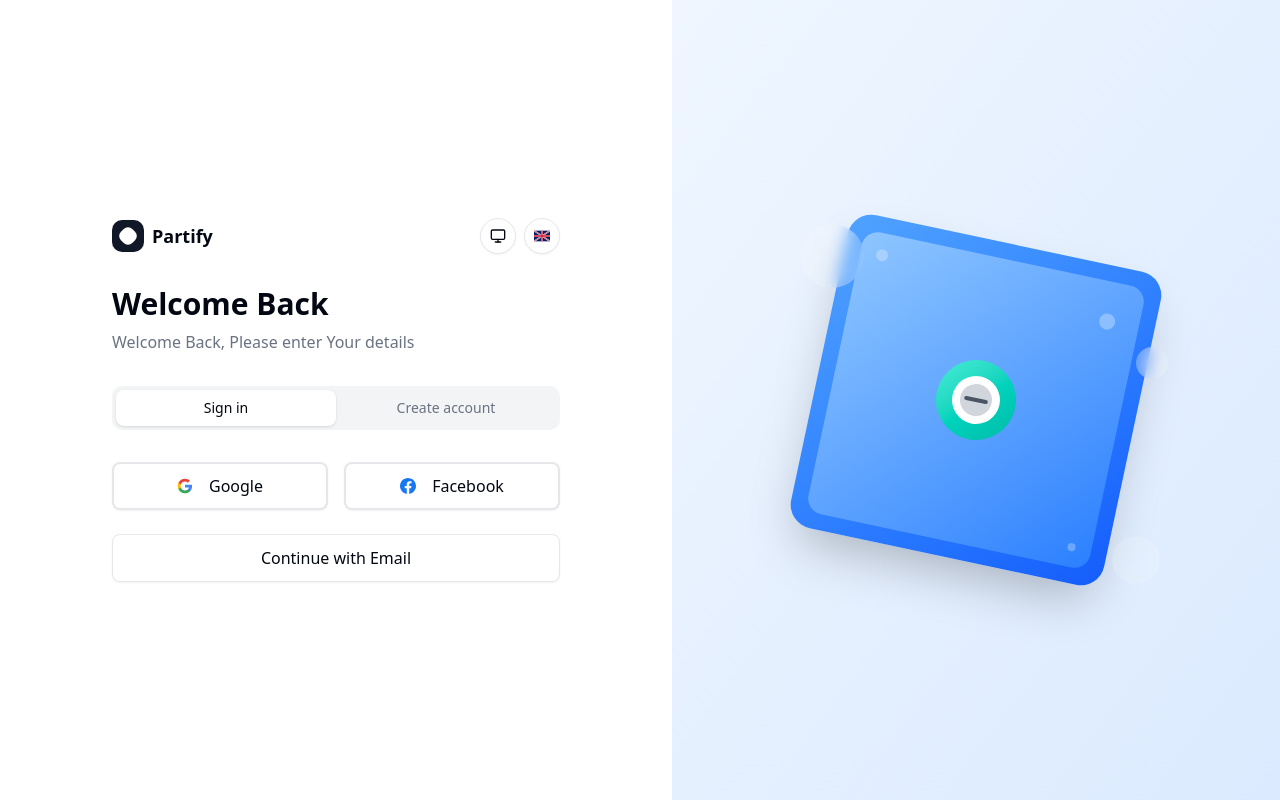
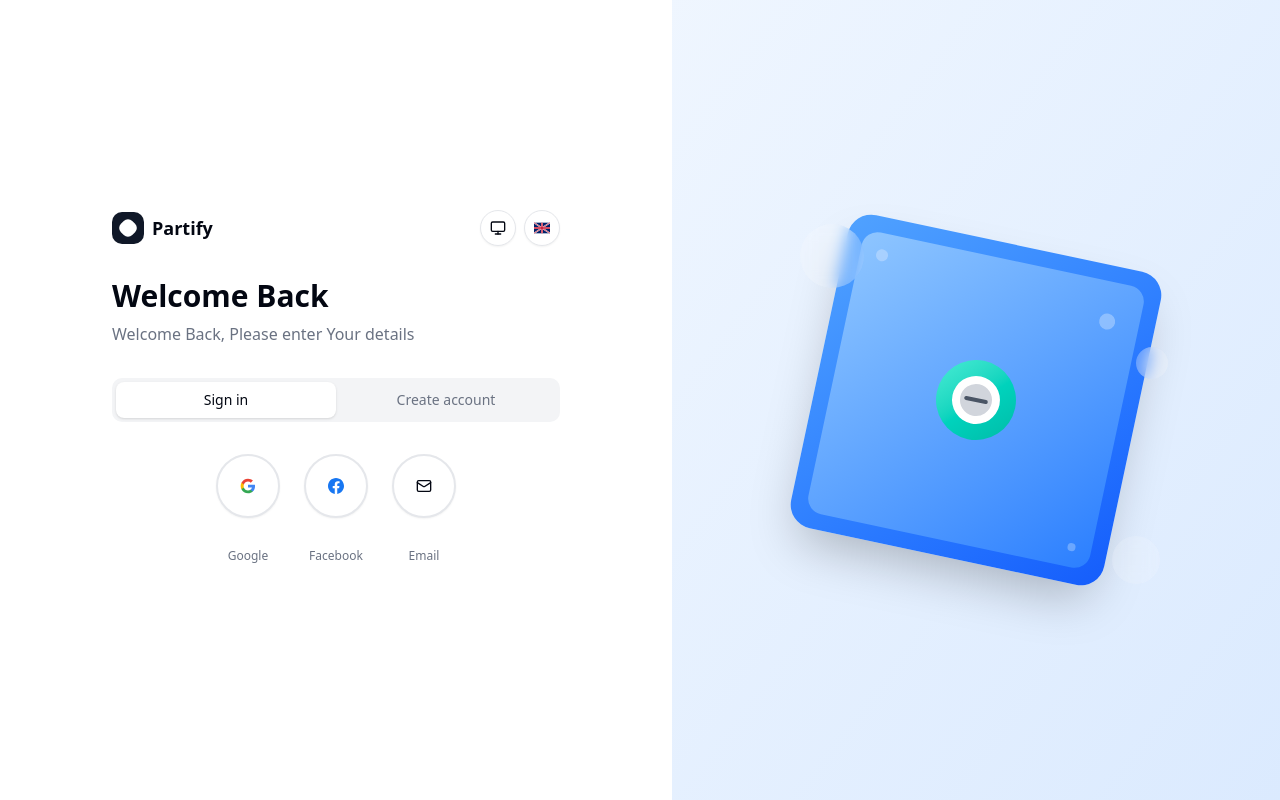
Before and after one commit to BigFishIta/partify, a Next.js app: page /auth in a window 1280 px wide. Built offline with nearby package versions, Linux system fonts and the light colour scheme.

Commit message:
Circular Icon Buttons for Social and Email Auth

```diff
--- a/src/components/auth/AuthPage.tsx
+++ b/src/components/auth/AuthPage.tsx
@@ -8,6 +8,7 @@ import { LocaleSelector } from "@/components/LocaleSelector"
 import { useTranslation } from "@/contexts/LocaleContext"
 import { Button } from "@/components/ui/button"
 import { EmailDialog } from "./EmailDialog"
+import { Mail } from "lucide-react"
 
 export function AuthPage() {
   const [mode, setMode] = useState<"login" | "signup">("login")
@@ -99,24 +100,35 @@ export function AuthPage() {
             </button>
           </div>
 
-          {/* Primary Social Login */}
-          <div className="space-y-4 mb-6">
-            <div className="grid grid-cols-2 gap-4">
-              <SocialButton provider="google" variant="primary" />
-              <SocialButton provider="facebook" variant="primary" />
+          {/* Circular Icon Buttons */}
+          <div className="space-y-6 mb-6">
+            <div className="flex justify-center gap-6">
+              <SocialButton provider="google" variant="circular" />
+              <SocialButton provider="facebook" variant="circular" />
+              <Button
+                type="button"
+                variant="outline"
+                size="icon"
+                onClick={() => setShowEmailDialog(true)}
+                className="w-16 h-16 rounded-full border-2 hover:scale-105 transition-all duration-200 hover:border-primary hover:bg-primary/5"
+                aria-label={t('auth.continueWithEmail')}
+              >
+                <Mail className="h-6 w-6" />
+              </Button>
             </div>
-          </div>
 
-          {/* Email/Password Button */}
-          <div className="space-y-4">
-            <Button
-              type="button"
-              variant="outline"
-              onClick={() => setShowEmailDialog(true)}
-              className="w-full h-12 text-base font-medium"
-            >
-              {t('auth.continueWithEmail')}
-            </Button>
+            {/* Labels */}
+            <div className="flex justify-center gap-6">
+              <div className="w-16 text-center">
+                <span className="text-xs text-muted-foreground">Google</span>
+              </div>
+              <div className="w-16 text-center">
+                <span className="text-xs text-muted-foreground">Facebook</span>
+              </div>
+              <div className="w-16 text-center">
+                <span className="text-xs text-muted-foreground">{t('auth.email')}</span>
+              </div>
+            </div>
           </div>
         </div>
       </div>
--- a/src/components/auth/SocialButton.tsx
+++ b/src/components/auth/SocialButton.tsx
@@ -8,13 +8,13 @@ import { useTranslation } from "@/contexts/LocaleContext"
 
 interface SocialButtonProps {
   provider: "google" | "facebook"
-  variant?: "primary" | "icon"
+  variant?: "primary" | "icon" | "circular"
   className?: string
 }
 
 // Custom icons for better brand representation
-const GoogleIcon = () => (
-  <svg className="w-5 h-5" viewBox="0 0 24 24">
+const GoogleIcon = ({ size = "w-5 h-5" }: { size?: string }) => (
+  <svg className={size} viewBox="0 0 24 24">
     <path fill="#4285F4" d="M22.56 12.25c0-.78-.07-1.53-.2-2.25H12v4.26h5.92c-.26 1.37-1.04 2.53-2.21 3.31v2.77h3.57c2.08-1.92 3.28-4.74 3.28-8.09z"/>
     <path fill="#34A853" d="M12 23c2.97 0 5.46-.98 7.28-2.66l-3.57-2.77c-.98.66-2.23 1.06-3.71 1.06-2.86 0-5.29-1.93-6.16-4.53H2.18v2.84C3.99 20.53 7.7 23 12 23z"/>
     <path fill="#FBBC05" d="M5.84 14.09c-.22-.66-.35-1.36-.35-2.09s.13-1.43.35-2.09V7.07H2.18C1.43 8.55 1 10.22 1 12s.43 3.45 1.18 4.93l2.85-2.22.81-.62z"/>
@@ -22,8 +22,8 @@ const GoogleIcon = () => (
   </svg>
 )
 
-const FacebookIcon = () => (
-  <svg className="w-5 h-5" viewBox="0 0 24 24" fill="#1877F2">
+const FacebookIcon = ({ size = "w-5 h-5" }: { size?: string }) => (
+  <svg className={size} viewBox="0 0 24 24" fill="#1877F2">
     <path d="M24 12.073c0-6.627-5.373-12-12-12s-12 5.373-12 12c0 5.99 4.388 10.954 10.125 11.854v-8.385H7.078v-3.47h3.047V9.43c0-3.007 1.792-4.669 4.533-4.669 1.312 0 2.686.235 2.686.235v2.953H15.83c-1.491 0-1.956.925-1.956 1.874v2.25h3.328l-.532 3.47h-2.796v8.385C19.612 23.027 24 18.062 24 12.073z"/>
   </svg>
 )
@@ -88,6 +88,31 @@ export function SocialButton({ provider, variant = "icon", className }: SocialBu
     )
   }
 
+  if (variant === "circular") {
+    return (
+      <Button
+        type="button"
+        variant="outline"
+        size="icon"
+        className={cn(
+          "w-16 h-16 rounded-full border-2 hover:scale-105 transition-all duration-200",
+          provider === "google" && "hover:border-blue-500 hover:bg-blue-50 dark:hover:bg-blue-950",
+          provider === "facebook" && "hover:border-blue-600 hover:bg-blue-50 dark:hover:bg-blue-950",
+          className
+        )}
+        onClick={handleSocialAuth}
+        disabled={isLoading}
+        aria-label={t('auth.signinWith', { provider: providerName })}
+      >
+        {isLoading ? (
+          <Loader2 className="h-6 w-6 animate-spin" />
+        ) : (
+          <Icon size="w-6 h-6" />
+        )}
+      </Button>
+    )
+  }
+
   return (
     <Button
       type="button"
```
